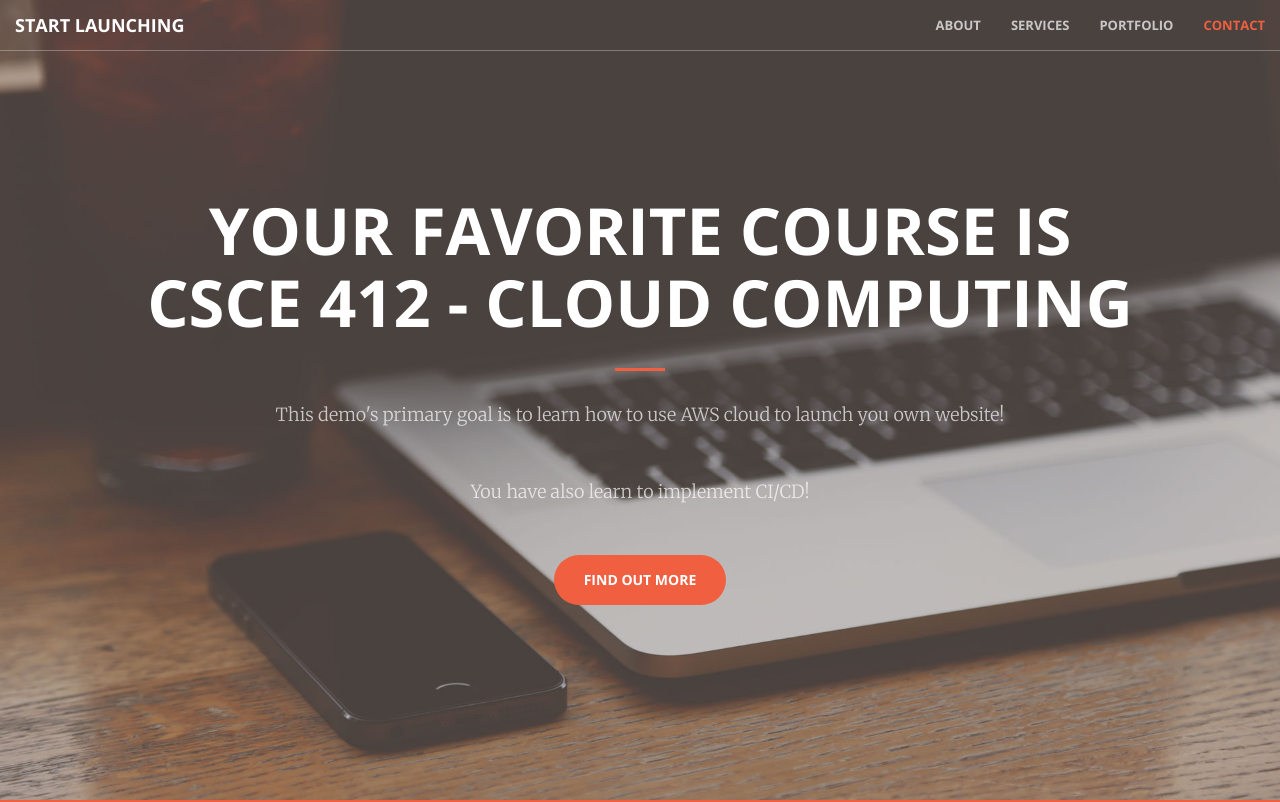
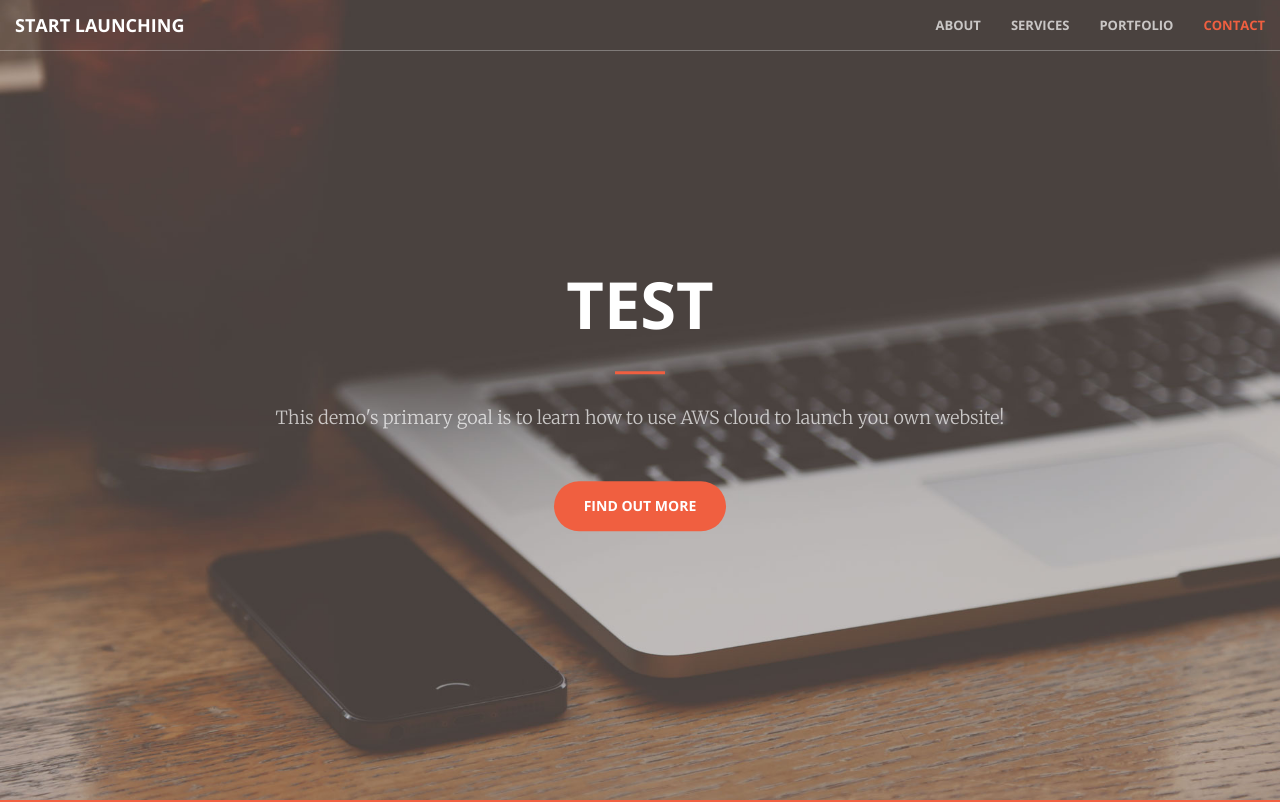
Before and after one commit to OnePointOh/demo_website, a plain HTML site: page index.html in a window 1280 px wide. Shown: the top 802 px of the page. Drawn offline with nearby package versions, Linux system fonts and the light colour scheme.

Commit message:
test change

```diff
--- a/index.html
+++ b/index.html
@@ -74,10 +74,9 @@
     <header>
         <div class="header-content">
             <div class="header-content-inner">
-                <h1>Your Favorite Course is CSCE 412 - Cloud Computing</h1>
+                <h1>TEST</h1>
                 <hr>
                 <p>This demo's primary goal is to learn how to use AWS cloud to launch you own website!</p>
-                <p>You have also learn to implement CI/CD!</p>
                 <a href="#about" class="btn btn-primary btn-xl page-scroll">Find Out More</a>
             </div>
         </div>
```
